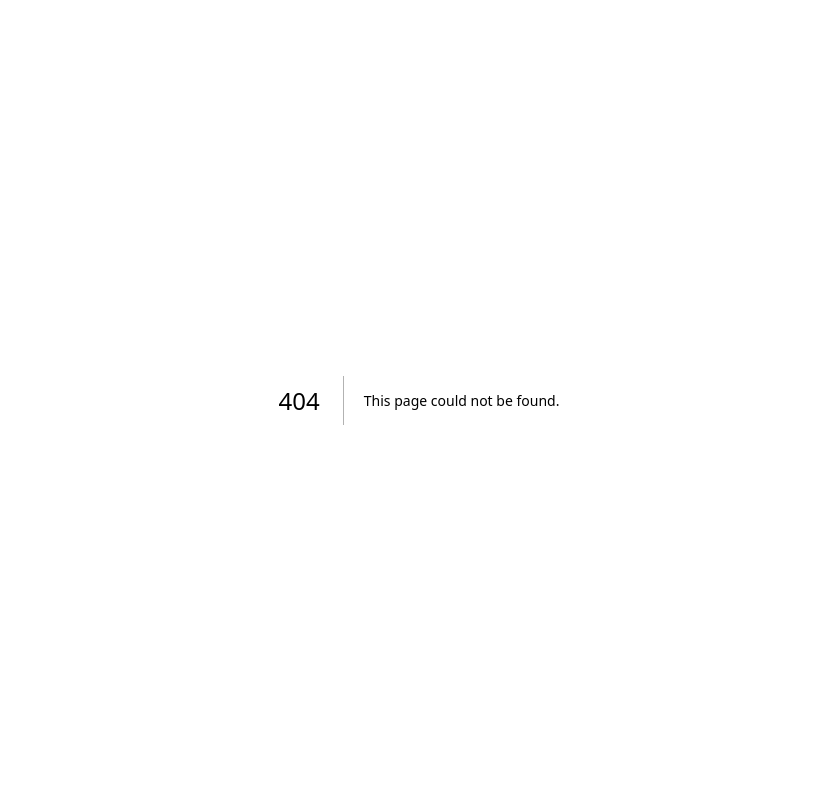
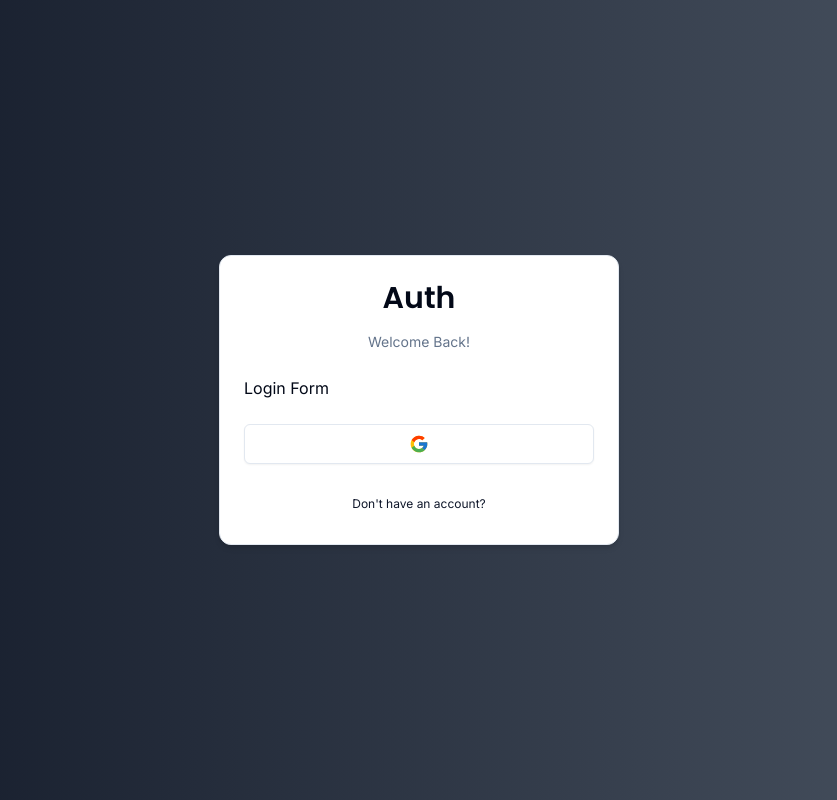
Before and after one commit to siemd2/Auth-Toolkit, a Next.js app: page /auth/login in a window 1280 px wide. Before the commit this address had no page. Shown: the whole page, without its empty margins (221-1058 px from the left). Built offline with nearby package versions, Linux system fonts and the light colour scheme.

Commit message:
card wrapper reusable component complete

```diff
--- /dev/null
+++ b/app/auth/layout.tsx
@@ -0,0 +1,9 @@
+const AuthLayout = ({ children }: { children: React.ReactNode }) => {
+    return (
+        <div className="h-full flex items-center justify-center  bg-gradient-to-b from-gray-900 to-gray-600 bg-gradient-to-r">
+            {children}
+        </div>
+    );
+}
+
+export default AuthLayout;
--- /dev/null
+++ b/app/auth/login/page.tsx
@@ -0,0 +1,9 @@
+import { LoginForm } from '@/components/auth/login-form';
+
+const LoginPage = () => {
+    return (
+        <LoginForm />
+    );
+}
+
+export default LoginPage;
--- a/app/page.tsx
+++ b/app/page.tsx
@@ -20,10 +20,10 @@
           Auth
         </h1>
         <p className="text-lg text-white">
-          A simple authentication service
+          A custom authentication service
         </p>
         <div>
-          <LoginButton mode="modal">
+          <LoginButton>
             <Button variant="secondary" size="lg">
               Sign in
             </Button>
--- /dev/null
+++ b/components/auth/back-button.tsx
@@ -0,0 +1,28 @@
+"use client";
+
+import { link } from "fs";
+import { Button } from "../ui/button";
+import Link from "next/link";
+
+interface BackButtonProps {
+    href: string;
+    label: string;
+}
+
+export const BackButton = ({
+    href,
+    label,
+}: BackButtonProps) => {
+    return (
+        <Button
+            variant="link"
+            className="font-normal w-full"
+            size="sm"
+            asChild
+        >
+            <Link href={href}>
+                {label}
+            </Link>
+        </Button>
+    );
+};
--- /dev/null
+++ b/components/auth/card-wrapper.tsx
@@ -0,0 +1,44 @@
+"use client";
+
+import { Card, CardContent, CardHeader, CardFooter  } from "../ui/card";
+import { Header } from "./header";
+import { Social } from "./social";
+import { BackButton } from "./back-button";
+
+interface CardWrapperProps {
+    children: React.ReactNode;
+    headerLabel: string;
+    backButtonLabel: string;
+    backButtonHref: string;
+    showSocial?: boolean;
+};
+
+export const CardWrapper = ({
+    children,
+    headerLabel,
+    backButtonLabel,
+    backButtonHref,
+    showSocial
+}: CardWrapperProps) => {
+    return (
+        <Card className="w-[400px] shadow-md">
+            <CardHeader>
+                <Header label={headerLabel}/>
+            </CardHeader>
+            <CardContent>
+                {children}
+            </CardContent>
+            {showSocial && (
+                <CardFooter>
+                    <Social />
+                </CardFooter>
+            )}
+            <CardFooter>
+                <BackButton
+                    label={backButtonLabel}
+                    href={backButtonHref}
+                />
+            </CardFooter>
+        </Card>
+    );
+};
--- /dev/null
+++ b/components/auth/header.tsx
@@ -0,0 +1,27 @@
+import { Poppins } from "next/font/google";
+import { cn } from "@/lib/utils";
+
+const font = Poppins({
+    subsets: ["latin"],
+    weight: ["600"],
+});
+
+interface HeaderProps {
+    label: string;
+};
+
+export const Header = ({ label }: HeaderProps) => {
+    return(
+        <div className="w-full flex flex-col gap-y-4 items-center justify-center">
+            <h1 className={cn(
+                "text-3xl font-semibold",
+                font.className
+            )}>
+                Auth
+            </h1>
+            <p className="text-muted-foreground text-sm">
+                {label}
+            </p>
+        </div>
+    )
+};
--- a/components/auth/login-button.tsx
+++ b/components/auth/login-button.tsx
@@ -1,4 +1,6 @@
 "use client"; // this component is going to have interactive elements so we need to use client side rendering
+
+import { useRouter } from "next/navigation";
 
 interface LoginButtonProps {
     children: React.ReactNode;
@@ -11,8 +13,10 @@
     mode = "redirect",
     asChild
 }: LoginButtonProps) => {
+    const router = useRouter();
+
     const onClick = () => {
-        console.log("LOGIN BUTTON CLICKED");
+        router.push("/auth/login");
     }
 
     if (mode === "modal") {
--- /dev/null
+++ b/components/auth/login-form.tsx
@@ -0,0 +1,14 @@
+import { CardWrapper } from "./card-wrapper";
+
+export const LoginForm = () => {
+    return (
+        <CardWrapper
+            headerLabel="Welcome Back!"
+            backButtonLabel="Don't have an account?"
+            backButtonHref="/auth/register"
+            showSocial
+        >
+            Login Form
+        </CardWrapper>
+    )
+}
--- /dev/null
+++ b/components/auth/social.tsx
@@ -0,0 +1,20 @@
+"use client";
+
+import { FcGoogle } from "react-icons/fc";
+import { FaGithub } from "react-icons/fa";
+import { Button } from "../ui/button";
+
+export const Social = () => {
+    return (
+        <div className="flex items-center w-full gap-x-2">
+            <Button
+                size="lg"
+                className="w-full"
+                variant="outline"
+                onClick={() => {}}
+            >
+                <FcGoogle className="h-5 w-5" />
+            </Button>
+        </div>
+    );
+};
--- /dev/null
+++ b/components/ui/card.tsx
@@ -0,0 +1,76 @@
+import * as React from "react"
+
+import { cn } from "@/lib/utils"
+
+const Card = React.forwardRef<
+  HTMLDivElement,
+  React.HTMLAttributes<HTMLDivElement>
+>(({ className, ...props }, ref) => (
+  <div
+    ref={ref}
+    className={cn(
+      "rounded-xl border bg-card text-card-foreground shadow",
+      className
+    )}
+    {...props}
+  />
+))
+Card.displayName = "Card"
+
+const CardHeader = React.forwardRef<
+  HTMLDivElement,
+  React.HTMLAttributes<HTMLDivElement>
+>(({ className, ...props }, ref) => (
+  <div
+    ref={ref}
+    className={cn("flex flex-col space-y-1.5 p-6", className)}
+    {...props}
+  />
+))
+CardHeader.displayName = "CardHeader"
+
+const CardTitle = React.forwardRef<
+  HTMLParagraphElement,
+  React.HTMLAttributes<HTMLHeadingElement>
+>(({ className, ...props }, ref) => (
+  <h3
+    ref={ref}
+    className={cn("font-semibold leading-none tracking-tight", className)}
+    {...props}
+  />
+))
+CardTitle.displayName = "CardTitle"
+
+const CardDescription = React.forwardRef<
+  HTMLParagraphElement,
+  React.HTMLAttributes<HTMLParagraphElement>
+>(({ className, ...props }, ref) => (
+  <p
+    ref={ref}
+    className={cn("text-sm text-muted-foreground", className)}
+    {...props}
+  />
+))
+CardDescription.displayName = "CardDescription"
+
+const CardContent = React.forwardRef<
+  HTMLDivElement,
+  React.HTMLAttributes<HTMLDivElement>
+>(({ className, ...props }, ref) => (
+  <div ref={ref} className={cn("p-6 pt-0", className)} {...props} />
+))
+CardContent.displayName = "CardContent"
+
+const CardFooter = React.forwardRef<
+  HTMLDivElement,
+  React.HTMLAttributes<HTMLDivElement>
+>(({ className, ...props }, ref) => (
+  <div
+    ref={ref}
+    className={cn("flex items-center p-6 pt-0", className)}
+    {...props}
+  />
+))
+CardFooter.displayName = "CardFooter"
+
+export { Card, CardHeader, CardFooter, CardTitle, CardDescription, CardContent }
--- a/package.json
+++ b/package.json
@@ -16,6 +16,7 @@
     "next": "14.0.4",
     "react": "^18",
     "react-dom": "^18",
+    "react-icons": "^5.0.1",
     "tailwind-merge": "^2.2.0",
     "tailwindcss-animate": "^1.0.7"
   },
```
Also changed, not shown: 1 other file (tests, documents, lock files or other folders).
